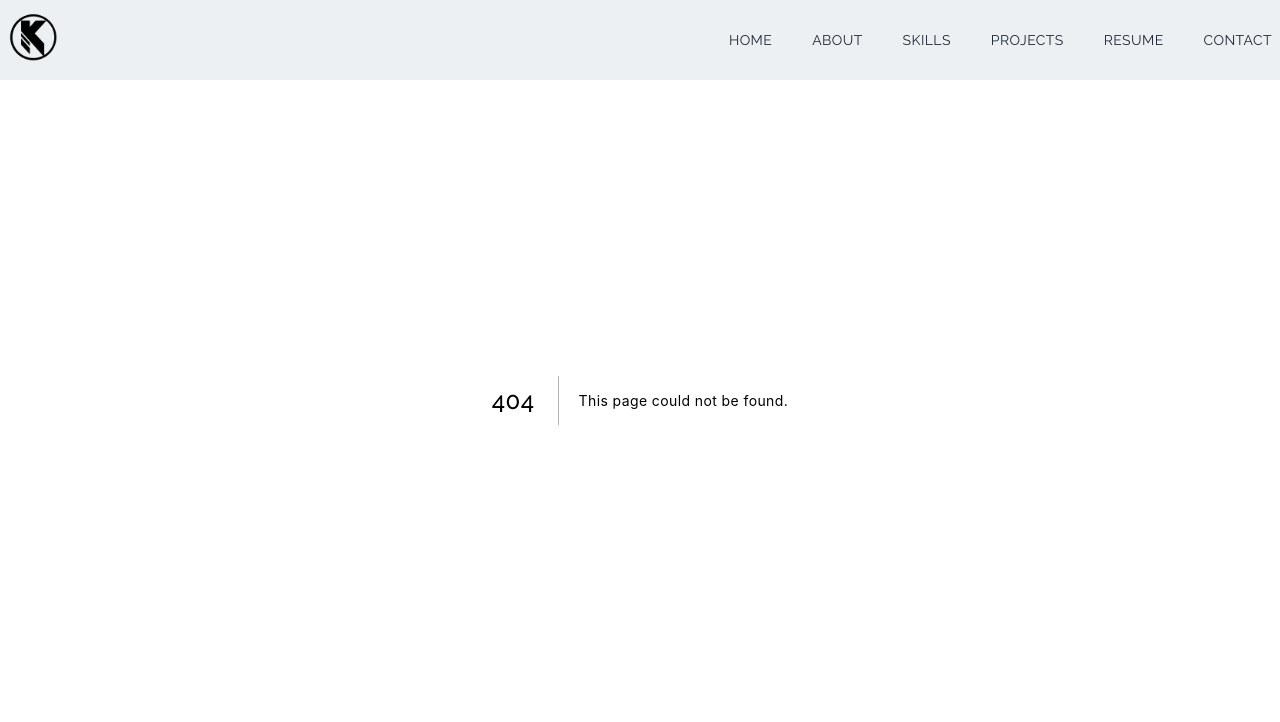
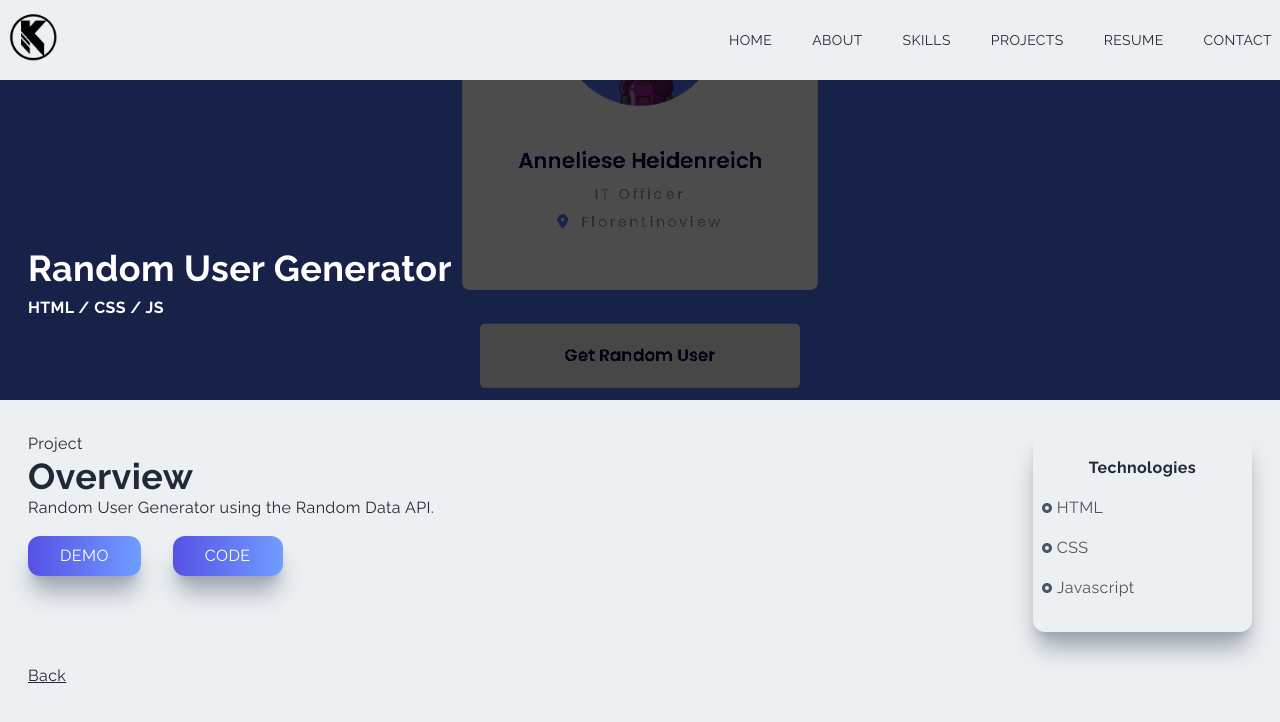
Before and after one commit to KixKira/portfolio-nextj, a Next.js app: page /random in a window 1280 px wide. Before the commit this address had no page. Shown: the top 722 px of the page. Built offline with nearby package versions, Linux system fonts and the light colour scheme.

Commit message:
Adding RUG project

```diff
--- a/components/Projects.jsx
+++ b/components/Projects.jsx
@@ -5,6 +5,7 @@
 import cryptoImg from '../public/assets/projects/soundadvisors.png'
 import netflixImg from '../public/assets/projects/simultaneo.png'
 import twitchImg from '../public/assets/projects/studio23.png'
+import randomImg from '../public/assets/projects/random.png'
 import ProjectItem from './ProjectItem';
 
 const Projects = () => {
@@ -43,6 +44,13 @@
             tech='HTML'
 
           />
+          <ProjectItem
+            title='Radom User Generator'
+            backgroundImg={randomImg}
+            projectUrl='/random'
+            tech='JavaScript'
+
+          />
         </div>
       </div>
     </div>
--- /dev/null
+++ b/pages/random.jsx
@@ -0,0 +1,72 @@
+import Image from 'next/image';
+import React from 'react';
+import randomImg from '../public/assets/projects/random.png';
+import { RiRadioButtonFill } from 'react-icons/ri';
+import Link from 'next/link';
+
+const random = () => {
+  return (
+    <div className='w-full'>
+      <div className='w-screen h-[50vh] relative'>
+        <div className='absolute top-0 left-0 w-full h-[50vh] bg-black/70 z-10' />
+        <Image
+          className='absolute z-1'
+          layout='fill'
+          objectFit='cover'
+          src={randomImg}
+          alt='/'
+        />
+        <div className='absolute top-[70%] max-w-[1240px] w-full left-[50%] right-[50%] translate-x-[-50%] translate-y-[-50%] text-white z-10 p-2'>
+          <h2 className='py-2'>Random User Generator</h2>
+          <h3>HTML / CSS / JS</h3>
+        </div>
+      </div>
+
+      <div className='max-w-[1240px] mx-auto p-2 grid md:grid-cols-5 gap-8 py-8'>
+        <div className='col-span-4'>
+          <p>Project</p>
+          <h2>Overview</h2>
+          <p>
+            Random User Generator using the Random Data API.
+          </p>
+          <a
+            href='https://randomusergene.netlify.app/'
+            target='_blank'
+            rel='noreferrer'
+          >
+            <button className='px-8 py-2 mt-4 mr-8'>Demo</button>
+          </a>
+          <a
+            href='https://github.com/KixKira/random-user-generator'
+            target='_blank'
+            rel='noreferrer'
+          >
+            <button className='px-8 py-2 mt-4'>Code</button>
+          </a>
+
+        </div>
+        <div className='col-span-4 md:col-span-1 shadow-xl shadow-gray-400 rounded-xl py-4'>
+          <div className='p-2'>
+            <p className='text-center font-bold pb-2'>Technologies</p>
+            <div className='grid grid-cols-3 md:grid-cols-1'>
+              <p className='text-gray-600 py-2 flex items-center'>
+                <RiRadioButtonFill className='pr-1' /> HTML
+              </p>
+              <p className='text-gray-600 py-2 flex items-center'>
+                <RiRadioButtonFill className='pr-1' /> CSS
+              </p>
+              <p className='text-gray-600 py-2 flex items-center'>
+                <RiRadioButtonFill className='pr-1' /> Javascript
+              </p>
+            </div>
+          </div>
+        </div>
+        <Link href='/#projects'>
+          <p className='underline cursor-pointer'>Back</p>
+        </Link>
+      </div>
+    </div>
+  );
+};
+
+export default random;
```
Also changed, not shown: public/assets/projects/random.png (added).
